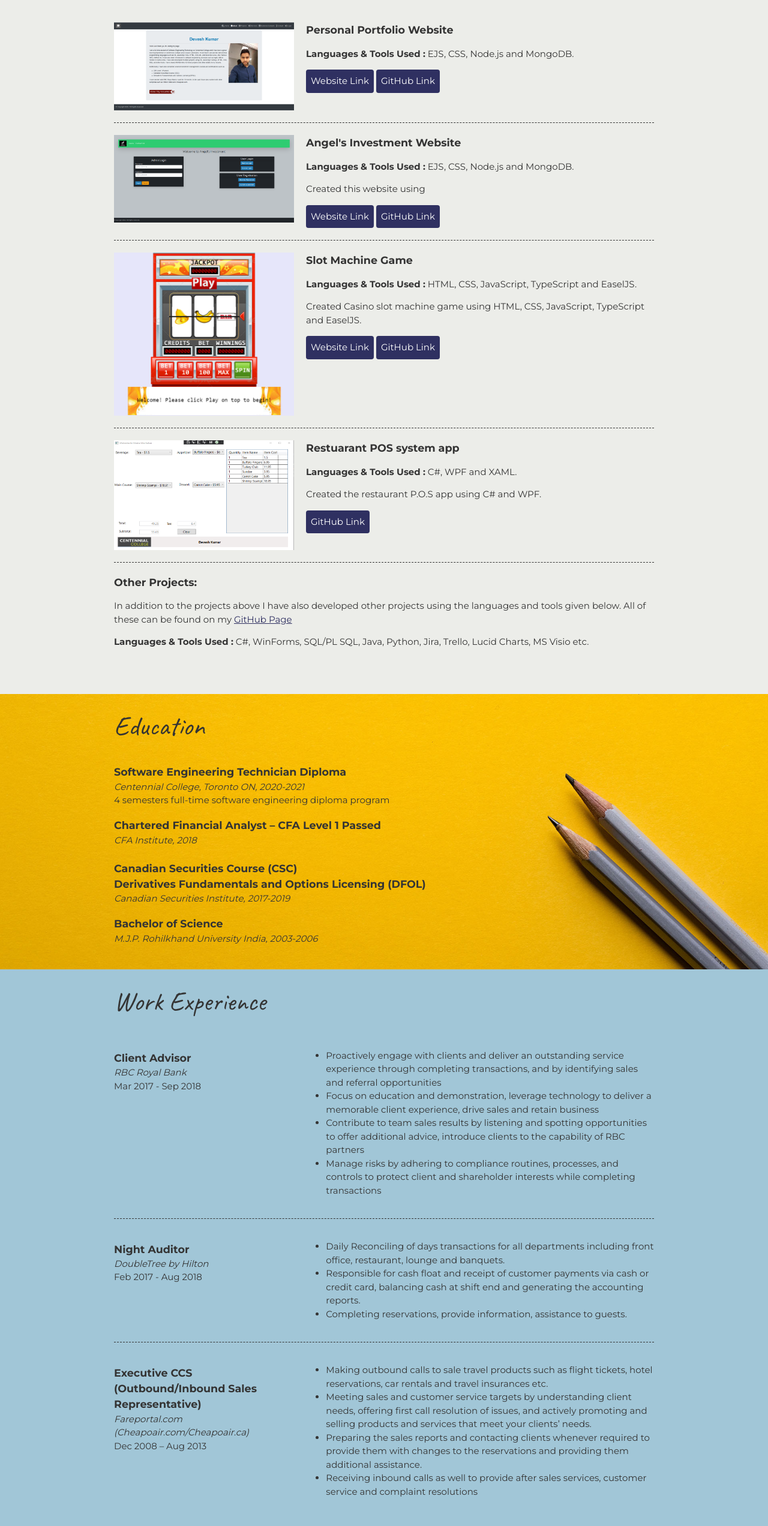
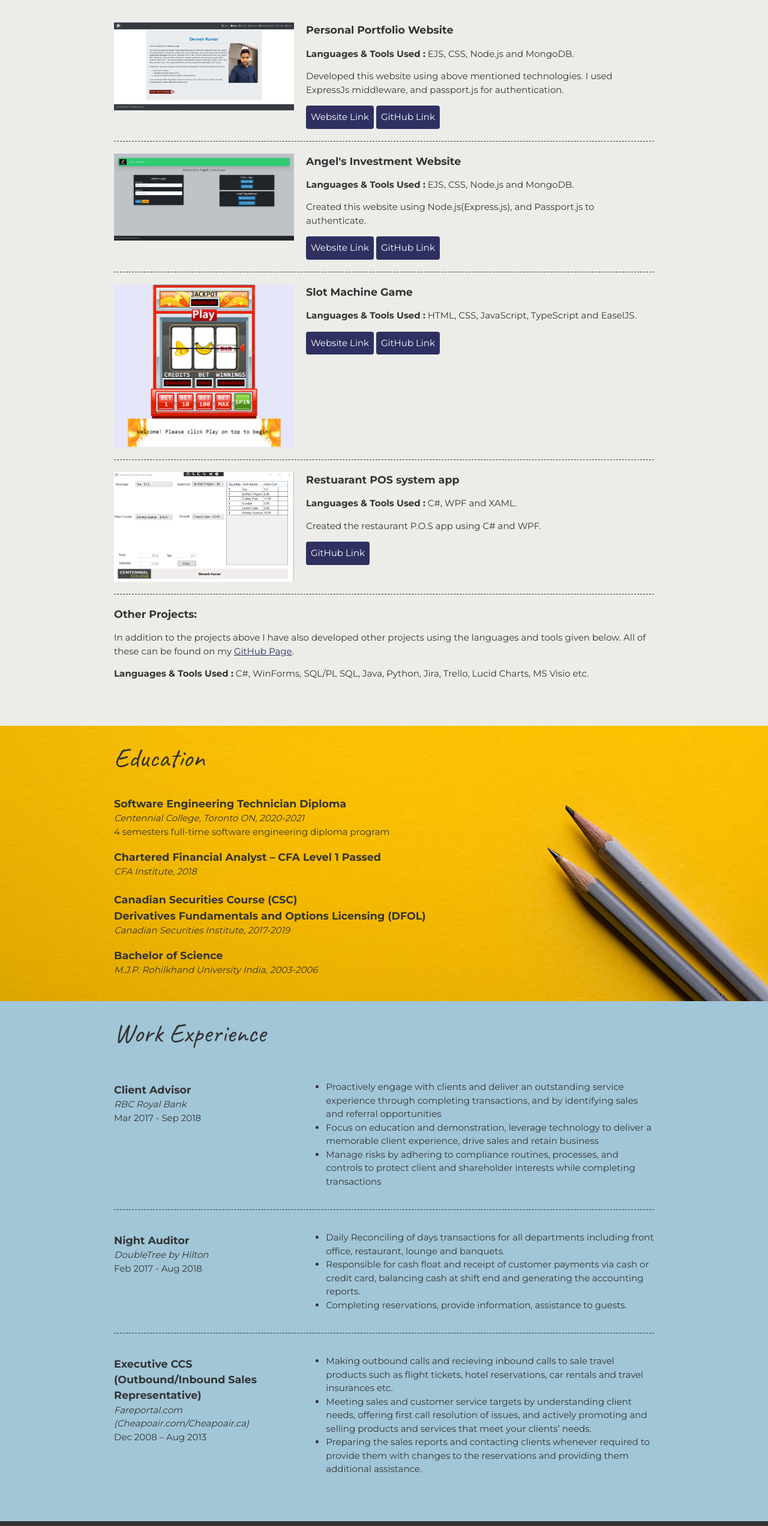
Before and after one commit to My-Web-Page/MyWebPage, a plain HTML site: page index.html in a window 1280 px wide. Shown: the part 796-3340 px from the top of the page at 60% size. Drawn offline with Linux system fonts and the light colour scheme.

Commit message:
added icons

```diff
--- a/index.html
+++ b/index.html
@@ -78,6 +78,7 @@
                     <img src="./assets/images/assignment_2.png" alt="Portfolio Assignment Using Node.js, Bootstrap, EJS and MongoDB">
                     <h3>Personal Portfolio Website</h3>
                     <p> <strong>Languages & Tools Used :</strong> EJS, CSS, Node.js and MongoDB.</p>
+                    <p>Developed this website using above mentioned technologies. I used ExpressJs middleware, and passport.js for authentication.</p>
                     <a class="btn" href="https://comp229-asnmt2.herokuapp.com/home" target="_blank">Website Link</a>
                     <a class="btn" href="https://github.com/portretrieve/Assignment_2" target="_blank">GitHub Link</a>
                 </section>
@@ -87,7 +88,7 @@
                     <img src="./assets/images/final_project.png" alt="Final Project Using Node.js, Bootstrap, EJS and MongoDB">
                     <h3>Angel's Investment Website</h3>
                     <p> <strong>Languages & Tools Used :</strong> EJS, CSS, Node.js and MongoDB.</p>
-                    <p>Created this website using </p>
+                    <p>Created this website using Node.js(Express.js), and Passport.js to authenticate.</p>
                     <a class="btn" href="https://angelinvestfinal.herokuapp.com/" target="_blank">Website Link</a>
                     <a class="btn" href="https://github.com/Angel-Investor/AngelInvestor-Web-App" target="_blank">GitHub Link</a>
                 </section>
@@ -97,7 +98,6 @@
                     <img src="./assets/images/slot-machine.png" alt="Casino slot machine game using HTML, CSS, JavaScript, TypeScript and EaselJS">
                     <h3>Slot Machine Game</h3>
                     <p> <strong>Languages & Tools Used :</strong> HTML, CSS, JavaScript, TypeScript and EaselJS.</p>
-                    <p>Created Casino slot machine game using HTML, CSS, JavaScript, TypeScript and EaselJS.</p>
                     <a class="btn" href="https://portretrieve.github.io/COMP125-Assignment-4-CreateJS-Slot-Machine/" target="_blank">Website Link</a>
                     <a class="btn" href="https://github.com/portretrieve/COMP125-Assignment-4-CreateJS-Slot-Machine" target="_blank">GitHub Link</a>
                 </section>
@@ -112,15 +112,11 @@
                 </section>
                 <section>
                     <h3>Other Projects: </h3>
-                    <p>In addition to the projects above I have also developed other projects using the languages and tools given below. All of these can be found on my <span><a href="https://github.com/portretrieve" target="_blank">GitHub Page</a></span></p>
+                    <p>In addition to the projects above I have also developed other projects using the languages and tools given below. All of these can be found on my <span><a href="https://github.com/portretrieve" target="_blank">GitHub Page</a>.</span></p>
                     <p> <strong>Languages & Tools Used :</strong> C#, WinForms, SQL/PL SQL, Java, Python, Jira, Trello, Lucid Charts, MS Visio etc. </p>
-
                 </section>
-
             </div>
         </section>
-
-
 
         <!-- ******************  EDUCATION & CERTIFICATIONS ****************** -->
         <section id="education" class="education">
@@ -166,7 +162,6 @@
                         <ul>
                             <li>Proactively engage with clients and deliver an outstanding service experience through completing transactions, and by identifying sales and referral opportunities</li>
                             <li>Focus on education and demonstration, leverage technology to deliver a memorable client experience, drive sales and retain business</li>
-                            <li>Contribute to team sales results by listening and spotting opportunities to offer additional advice, introduce clients to the capability of RBC partners</li>
                             <li>Manage risks by adhering to compliance routines, processes, and controls to protect client and shareholder interests while completing transactions</li>
                         </ul>
 
@@ -202,10 +197,9 @@
                     <div class="job-summary">
 
                         <ul>
-                            <li>Making outbound calls to sale travel products such as flight tickets, hotel reservations, car rentals and travel insurances etc.</li>
+                            <li>Making outbound calls and recieving inbound calls to sale travel products such as flight tickets, hotel reservations, car rentals and travel insurances etc.</li>
                             <li>Meeting sales and customer service targets by understanding client needs, offering first call resolution of issues, and actively promoting and selling products and services that meet your clients’ needs.</li>
                             <li>Preparing the sales reports and contacting clients whenever required to provide them with changes to the reservations and providing them additional assistance.</li>
-                            <li>Receiving inbound calls as well to provide after sales services, customer service and complaint resolutions</li>
                         </ul>
                     </div>
                 </section>
@@ -219,9 +213,9 @@
                 <h2>Let's Keep in Touch!</h2>
                 <!-- Social media and contact links. Add or remove any networks. -->
                 <ul class="contact-list">
-                    <li><a href="mailto:deveshkumar2107@hotmail.com">deveshkumar2107@hotmail.com</a></li>
-                    <li><a href="https://github.com/portretrieve" target="_blank">GitHub</a></li>
-                    <li><a href="https://www.linkedin.com/in/devesh-kumar-2aa03b64/" target="_blank">LinkedIn</a></li>
+                    <li><a href="mailto:deveshkumar2107@hotmail.com"><i class="fas fa-envelope"></i>&nbsp;deveshkumar2107@hotmail.com</a></li>
+                    <li><a href="https://github.com/portretrieve" target="_blank"><i class="fab fa-github"></i>&nbsp;GitHub</a></li>
+                    <li><a href="https://www.linkedin.com/in/devesh-kumar-2aa03b64/" target="_blank"><i class="fab fa-linkedin"></i>&nbsp;LinkedIn</a></li>
                 </ul>
             </div>
         </footer>
```
Also changed, not shown: 1 other file.
